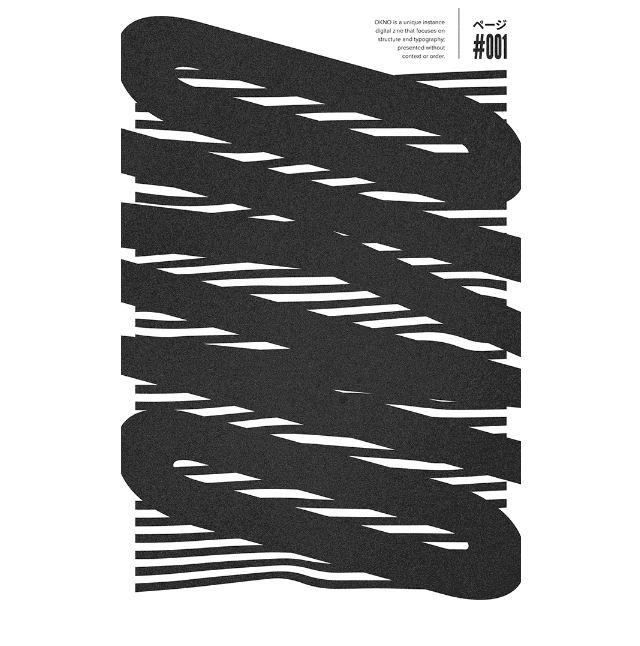
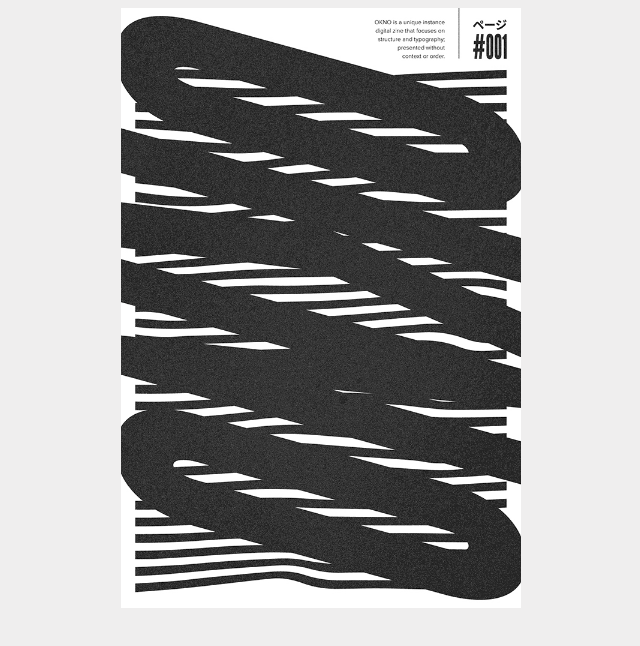
Before and after one commit to grzzlybr/OKNO, a plain HTML site: page index.html in a window 1280 px wide. Shown: the whole page, without its empty margins (319-959 px from the left). Drawn offline with Linux system fonts and the light colour scheme.

Commit message:
Update index.html

```diff
--- a/index.html
+++ b/index.html
@@ -3,6 +3,7 @@
 <head>
 <meta name="viewport" content="width=device-width, initial-scale=1">
 <style>
+body { background-color: #EFEEEE; }
 .responsive {
   width: 100%;
   max-width: 400px;
@@ -11,7 +12,19 @@
 </style>
 </head>
 <body>
-<center><img src="https://grzzlybr.github.io/OKNO/imgs/OKNO1.jpg" alt="Nature" class="responsive"></center>
+<center><a onClick="window.location.reload()"><img class="responsive" src="" /></a></center>
+    <script type="text/javascript">
+        const images = [
+            'https://grzzlybr.github.io/OKNO/imgs/Nope1.jpg',
+            'https://grzzlybr.github.io/OKNO/imgs/Nope2.jpg',
+            'https://grzzlybr.github.io/OKNO/imgs/Nope3.jpg',
+            'https://grzzlybr.github.io/OKNO/imgs/Nope4.jpg',
+            'https://grzzlybr.github.io/OKNO/imgs/OKNO1.jpg',
+        ];
 
+        document.addEventListener('DOMContentLoaded', function(){
+            document.querySelector('.responsive').setAttribute('src', images[Math.floor(Math.random() * images.length - 1) + 1  ]);
+        });
+    </script>
 </body>
 </html>
```
